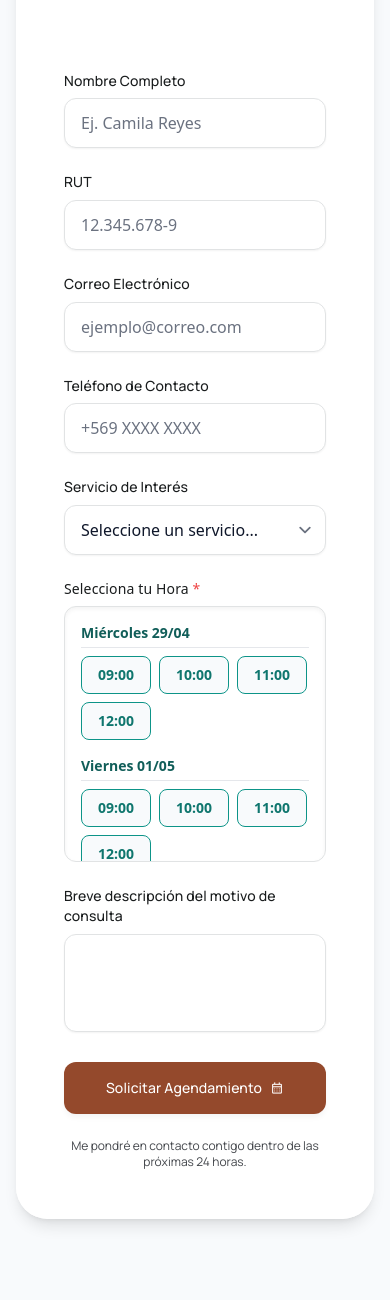
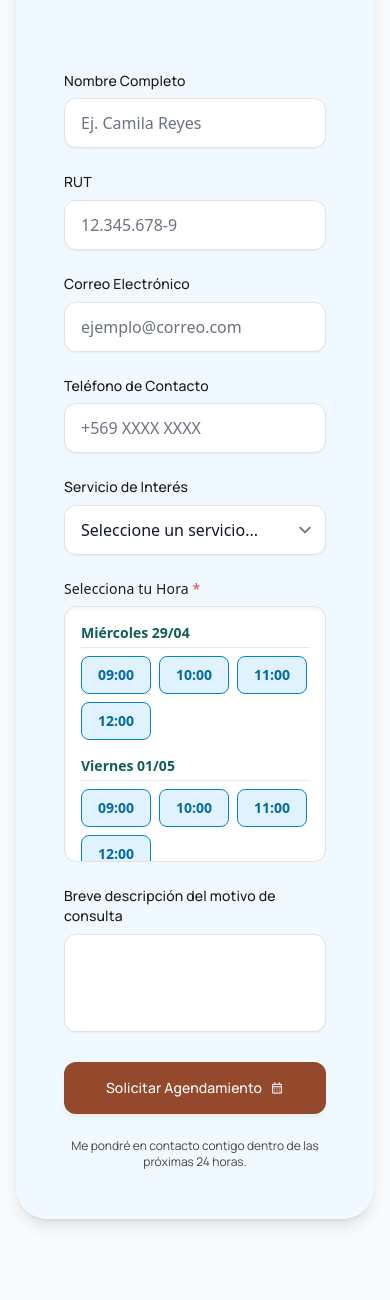
Before and after one commit to j0t4inc0de/asesora-ts, a Django app: page / in a window 390 px wide. Shown: the part 2992-4292 px from the top of the page. Run offline with Django 5.2, Linux system fonts and the light colour scheme; data comes from the database, SQL or seed files in the repository; some libraries are stand-ins or nearby versions.

Commit message:
cambie el color de la seccion del formulario
Co-authored-by: Copilot <copilot@github.com>

```diff
--- a/asesorias/templates/index.html
+++ b/asesorias/templates/index.html
@@ -143,7 +143,7 @@
       <div class="grid lg:grid-cols-2">
         <!-- Informational Side -->
         <div
-          class="bg-primary-container text-on-primary-container p-12 lg:p-16 flex flex-col justify-between relative overflow-hidden"
+          class="bg-sky-900 text-white p-12 lg:p-16 flex flex-col justify-between relative overflow-hidden"
         >
           <div
             class="absolute inset-0 bg-[url('https://images.unsplash.com/photo-1555448248-2571daf6344b?auto=format&amp;fit=crop&amp;w=800&amp;q=80')] opacity-10 mix-blend-overlay"
@@ -203,7 +203,7 @@
           </div>
         </div>
         <!-- Form Side -->
-        <div class="p-12 lg:p-16 bg-surface-container-lowest">
+        <div class="p-12 lg:p-16 bg-sky-50">
           <form
             method="POST"
             action="{% url 'agendar_cita' %}"
@@ -335,7 +335,7 @@
                     <button
                       type="button"
                       data-datetime="{{ bloque.valor }}"
-                      class="btn-hora bg-slate-50 border border-teal-600 text-teal-700 font-semibold px-4 py-2 rounded-lg hover:bg-teal-600 hover:text-white transition-colors text-sm focus:outline-none"
+                      class="btn-hora bg-sky-100 border border-sky-600 text-sky-700 font-semibold px-4 py-2 rounded-lg hover:bg-sky-600 hover:text-white transition-colors text-sm focus:outline-none"
                     >
                       {{ bloque.etiqueta }}
                     </button>
```
